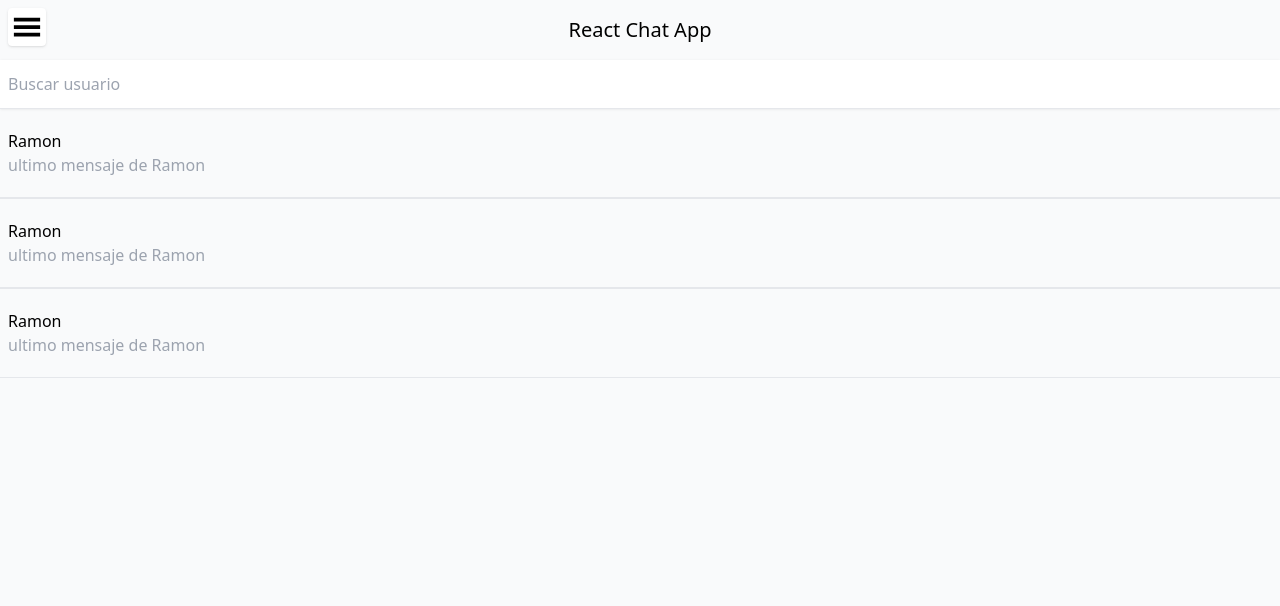
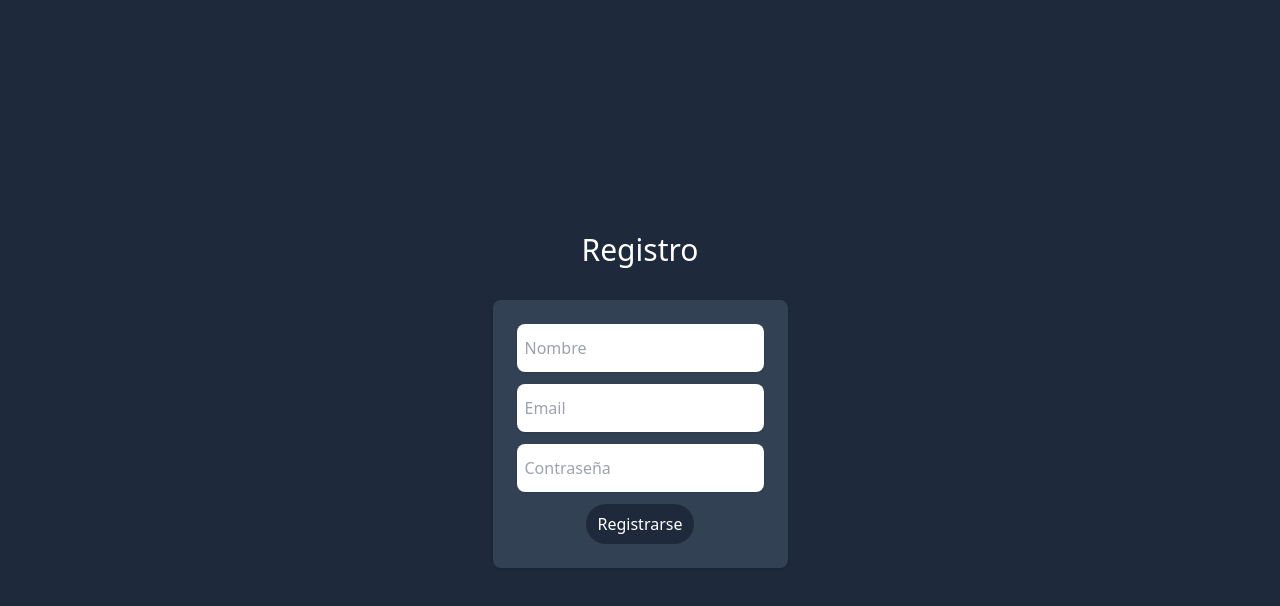
Before and after one commit to SantiMit1/react-chat-app, a React (Vite) app: page /register in a window 1280 px wide. Shown: the top 606 px of the page. Built offline with nearby package versions, Linux system fonts and the light colour scheme.

Commit message:
router y formularios

```diff
--- a/src/App.jsx
+++ b/src/App.jsx
@@ -1,16 +1,18 @@
-import React, { useState } from 'react'
-import Sidebar from './components/Sidebar'
-import { GiHamburgerMenu } from 'react-icons/gi'
-import ChatWindow from './components/ChatWindow'
+import React from 'react'
+import { Route, Routes } from 'react-router-dom'
+import Main from './pages/Main'
+import Register from './pages/Register'
+import Login from './pages/Login'
 
 const App = () => {
-  const [sidebar, setSidebar] = useState(true)
 
   return (
     <div className='min-w-full min-h-screen bg-slate-800 text-white'>
-      <button onClick={() => setSidebar(!sidebar)} className={`bg-white text-black p-1 rounded shadow m-2 text-3xl fixed z-20`}><GiHamburgerMenu /></button>
-      <Sidebar toggled={sidebar} />
-      <ChatWindow />
+      <Routes>
+        <Route path='/' element={<Main />} />
+        <Route path='register' element={<Register />} />
+        <Route path='login' element={<Login />} />
+      </Routes>
     </div>
   )
 }
--- a/src/index.css
+++ b/src/index.css
@@ -1,3 +1,9 @@
 @tailwind base;
 @tailwind components;
 @tailwind utilities;
+
+@layer components {
+    .form-input {
+        @apply px-2 py-3 rounded-lg shadow outline-none text-black
+    }
+}
--- /dev/null
+++ b/src/pages/Login.jsx
@@ -0,0 +1,16 @@
+import React from 'react'
+
+const Login = () => {
+    return (
+        <div className='min-w-full min-h-screen bg-transparent flex flex-col gap-8 justify-center items-center'>
+            <h2 className='text-3xl text-bold'>Inicio de sesión</h2>
+            <form className='flex flex-col justify-center items-center gap-3 bg-slate-700 p-6 rounded-lg shadow' onClick={(e) => e.preventDefault()}>
+                <input className='form-input' type="email" placeholder='Email' />
+                <input className='form-input' type="password" placeholder='Contraseña' />
+                <button className='bg-slate-800 px-3 py-2 rounded-full hover:bg-slate-600 transition' type="submit">Iniciar Sesión</button>
+            </form>
+        </div>
+    )
+}
+
+export default Login
--- /dev/null
+++ b/src/pages/Main.jsx
@@ -0,0 +1,18 @@
+import React, { useState } from 'react'
+import Sidebar from '../components/Sidebar'
+import ChatWindow from '../components/ChatWindow'
+import { GiHamburgerMenu } from 'react-icons/gi'
+
+
+const Main = () => {
+    const [sidebar, setSidebar] = useState(true)
+    return (
+        <>
+            <button onClick={() => setSidebar(!sidebar)} className={`bg-white text-black p-1 rounded shadow m-2 text-3xl fixed z-20`}><GiHamburgerMenu /></button>
+            <Sidebar toggled={sidebar} />
+            <ChatWindow />
+        </>
+    )
+}
+
+export default Main
--- /dev/null
+++ b/src/pages/Register.jsx
@@ -0,0 +1,17 @@
+import React from 'react'
+
+const Register = () => {
+  return (
+    <div className='min-w-full min-h-screen bg-transparent flex flex-col gap-8 justify-center items-center'>
+        <h2 className='text-3xl text-bold'>Registro</h2>
+        <form className='flex flex-col justify-center items-center gap-3 bg-slate-700 p-6 rounded-lg shadow' onClick={(e) => e.preventDefault()}>
+            <input className='form-input' type="text" placeholder='Nombre' />
+            <input className='form-input' type="email" placeholder='Email' />
+            <input className='form-input' type="password" placeholder='Contraseña'/>
+            <button className='bg-slate-800 px-3 py-2 rounded-full hover:bg-slate-600 transition' type="submit">Registrarse</button>
+        </form>
+    </div>
+  )
+}
+
+export default Register
```
